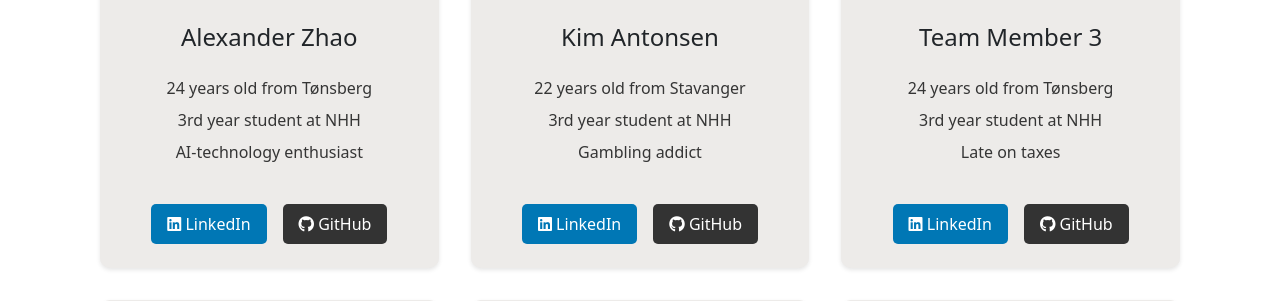
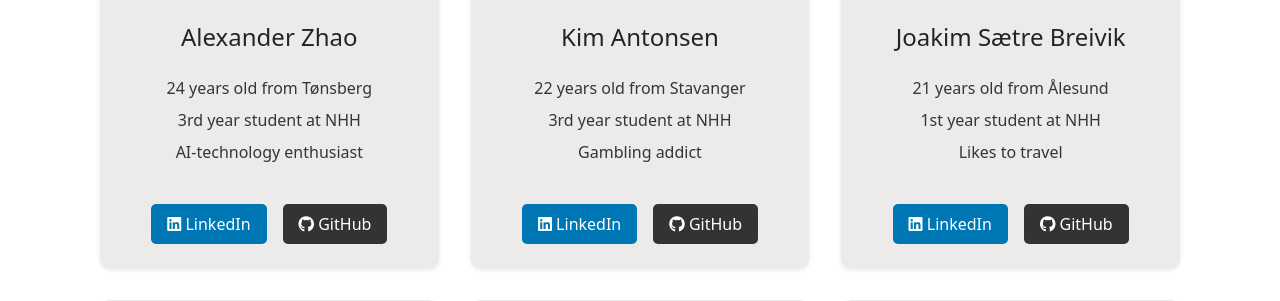
Before and after one commit to KimAlexanderAntonsen/FOR19, a Flask app: page / in a window 1280 px wide. Shown: the part 1340-1641 px from the top of the page. Run offline with Flask 3, Linux system fonts and the light colour scheme; some libraries are stand-ins or nearby versions.

Commit message:
Added profile pic and bio

```diff
--- a/app/templates/index.html
+++ b/app/templates/index.html
@@ -93,21 +93,21 @@
 
         <div class="team-member">
             <div class="profile-image">
-                <img src="{{ url_for('static', filename='images/member3.jpg') }}" alt="Team Member 3">
+                <img src="{{ url_for('static', filename='images/Joakim.jpg') }}" alt="Team Member 3">
             </div>
-            <h3 class="member-name">Team Member 3</h3>
+            <h3 class="member-name">Joakim Sætre Breivik</h3>
             <div class="member-details">
                 <ul>
-                    <li>24 years old from Tønsberg</li>
-                    <li>3rd year student at NHH</li>
-                    <li>Late on taxes</li>
+                    <li>21 years old from Ålesund</li>
+                    <li>1st year student at NHH</li>
+                    <li>Likes to travel</li>
                 </ul>
             </div>
             <div class="social-links">
-                <a href="https://linkedin.com/" class="social-button linkedin">
+                <a href="www.linkedin.com/in/joakim-sætre-breivik-257bb4221" class="social-button linkedin">
                     <i class="fa-brands fa-linkedin"></i> LinkedIn
                 </a>
-                <a href="https://github.com/" class="social-button github">
+                <a href="https://github.com/JoakimBreivik" class="social-button github">
                     <i class="fa-brands fa-github"></i> GitHub
                 </a>
             </div>
```
Also changed, not shown: app/static/images/Joakim.jpg (added).
